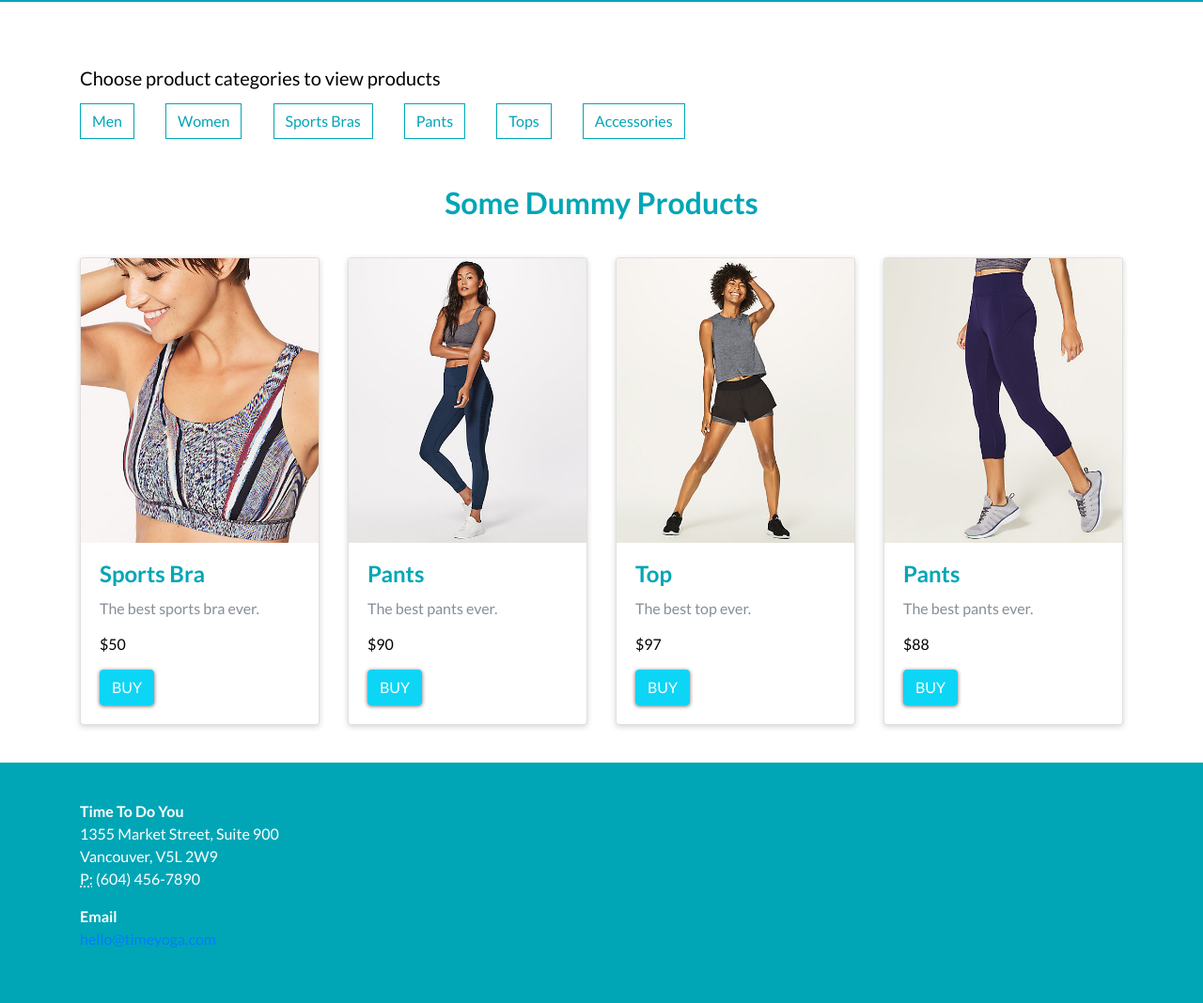
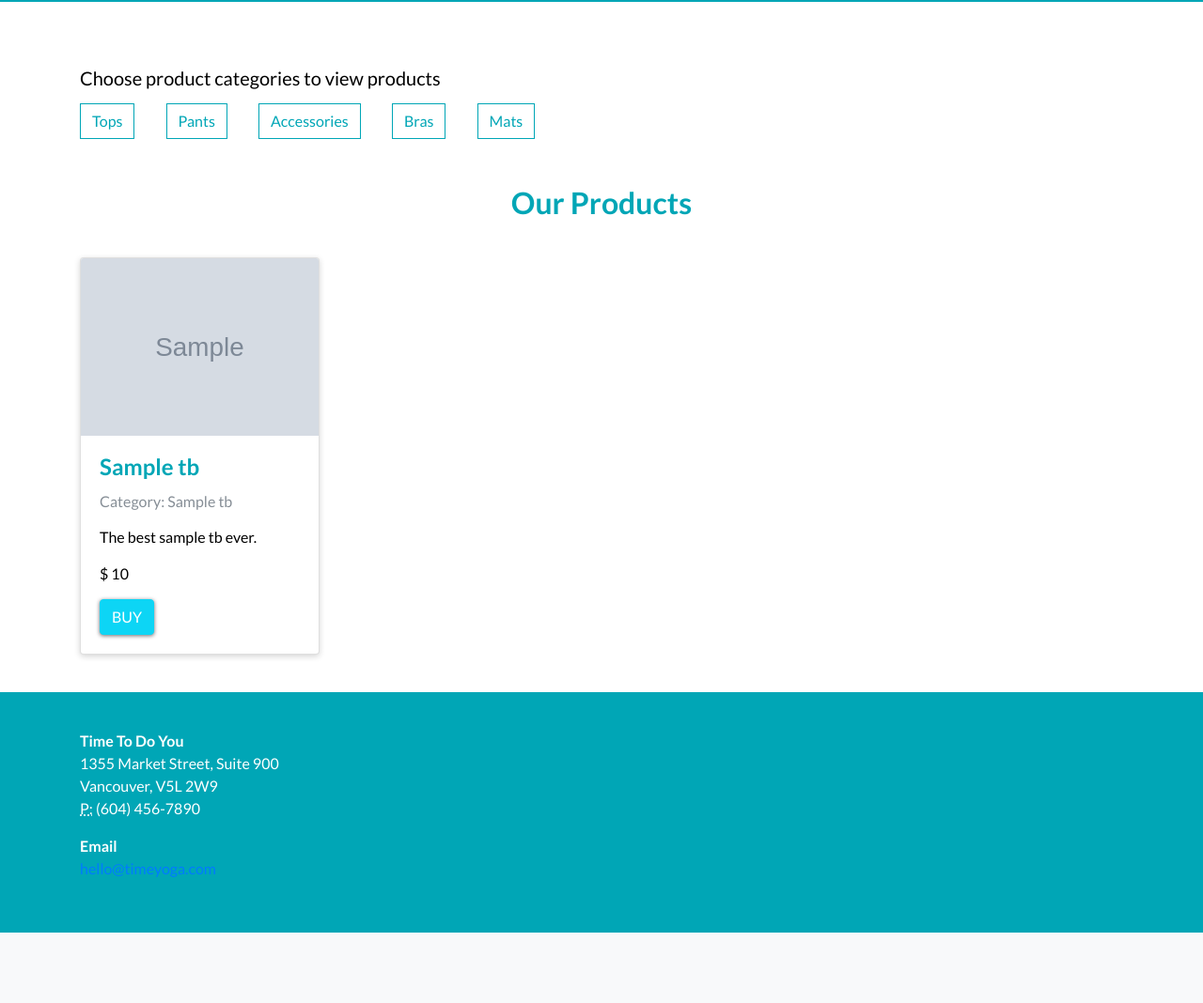
Before and after one commit to ninalouw/term3-wk4, a PHP site: page /products.php in a window 1280 px wide. Shown: the part 83-1151 px from the top of the page at 94% size. After the commit the page ends 1076 px from the top, so only its background shows below. Run offline with PHP 8.4, Linux system fonts and the light colour scheme; tables that the repository leaves empty or names only in its code hold one stand-in row (values such as "Sample post"); grey boxes marked "Sample" are stand-in pictures; some libraries are stand-ins or nearby versions.

Commit message:
set up sql tables, get products from db, display on products page

```diff
--- /dev/null
+++ b/backend/db.php
@@ -0,0 +1,37 @@
+<?php
+
+	// DB Connect
+	function db_connect() {
+		static $connection;
+
+		if(!isset($connection)) {
+			// Create Connection
+			$host = "localhost";
+			$user = "root";
+			$pw = "root";
+			$db = "yoga_db";
+			$connection = mysqli_connect($host, $user, $pw, $db);
+			// $configArray = parse_ini_file("../../con/config.ini");
+			// $connection = mysqli_connect($configArray["host"], $configArray["username"], $configArray["password"], $configArray["database"] );
+
+			if(!$connection) {
+				return mysqli_connect_error();
+			}
+			else {
+				return $connection;
+			}
+		}
+		else {
+			// Connection has already been made
+			return $connection;
+		}
+	}
+
+
+	// Close Connection
+	function db_close($conn) {
+		if($conn) {
+			mysqli_close($conn);
+		}
+	}
+?>
--- a/products.php
+++ b/products.php
@@ -7,67 +7,75 @@
         <div class="filters-products">
             <p class="lead"> Choose product categories to view products</p>
             <div class="filters-toggles">
-                <span class="filters-toggle active" data-product="men">Men</span>
-                <span class="filters-toggle active" data-product="women">Women</span>
-                <span class="filters-toggle active" data-product="bras">Sports Bras</span>
+                <span class="filters-toggle active" data-product="tops">Tops</span>
                 <span class="filters-toggle active" data-product="pants">Pants</span>
-                <span class="filters-toggle active" data-product="tops">Tops</span>
                 <span class="filters-toggle active" data-product="accessories">Accessories</span>
+                <span class="filters-toggle active" data-product="bras">Bras</span>
+                <span class="filters-toggle active" data-product="mats">Mats</span>
             </div>
         </div>
     </section>
     <!-- second card section -->
-    <h2 class="text-center">Some Dummy Products</h2>
-    <div class="row">
-        <div class="col-lg-3 col-md-3 col-sm-6 col-xs-6">
-            <div class="card">
-            <img class="card-img-top" src="img/bra-2.jpeg" alt="Card image">
-            <div class="card-body">
-                <h4 class="card-title">Sports Bra</h4>
-                <p class="card-text text-muted">The best sports bra ever.</p>
-                <p class="card-text">$50</p>
-                <a href="products.php" class="btn btn-primary">Buy</a>
-            </div>
-            </div>
-        </div>
+    <h2 class="text-center">Our Products</h2>
+    <?php
+        include "backend/db.php";
 
-        <div class="col-lg-3 col-md-3 col-sm-6 col-xs-6">
-            <div class="card">
-            <img class="card-img-top" src="img/pants-5.jpeg" alt="Card image">
-            <div class="card-body">
-                <h4 class="card-title">Pants</h4>
-            <p class="card-text text-muted">The best pants ever.</p>
-                <p class="card-text">$90</p>
-                <a href="products.php" class="btn btn-primary">Buy</a>
-            </div>
-            </div>
-        </div>
+        db_connect();
 
-        <div class="col-lg-3 col-md-3 col-sm-6 col-xs-6">
-            <div class="card">
-            <img class="card-img-top" src="img/top-1.jpeg" alt="Card image cap">
-            <div class="card-body">
-                <h4 class="card-title">Top</h4>
-            <p class="card-text text-muted">The best top ever.</p>
-                <p class="card-text">$97</p>
-                <a href="products.php" class="btn btn-primary">Buy</a>
-            </div>
-            </div>
-        </div>
+        if(db_connect()) {
+            $query = " SELECT * FROM product_tb
+                      INNER JOIN category_tb
+                      ON product_tb.id=category_tb.product_id
+                      ORDER BY id ";
+            $queryResult = mysqli_query(db_connect(), $query);
+            // var_dump($queryResult);
 
-        <div class="col-lg-3 col-md-3 col-sm-6 col-xs-6">
-            <div class="card">
-            <img class="card-img-top" src="img/pants-7.jpeg" alt="Card image cap">
-            <div class="card-body">
-                <h4 class="card-title">Pants</h4>
-                <p class="card-text text-muted">The best pants ever.</p>
-                <p class="card-text">$88</p>
-                <a href="products.php" class="btn btn-primary">Buy</a>
-            </div>
-            </div>
-        </div>
+            $numberOfRows = mysqli_num_rows($queryResult);
 
-    </div>
+            if( $numberOfRows > 0 ){
+
+                echo "<div class='row'>";
+
+                while($rowArray = mysqli_fetch_assoc($queryResult)) {
+
+                    $id = $rowArray["id"];
+                    $title = $rowArray["title"];
+                    $unformattedImage = $rowArray["image"];
+                    //image has ../, remove it
+                    $image = ltrim( $unformattedImage, "../" );
+                    $price = $rowArray["price"];
+                    //categories
+                    $categoryId = $rowArray["category_id"];
+                    $categoryName = $rowArray["category_name"];
+                    $lowerCaseCategory = strtolower($rowArray["category_name"]);
+                    echo "
+                        <div class='col-lg-3 col-md-3 col-sm-6 col-xs-6'>
+                            <input type='hidden' name='".$id."' value='".$id."'>
+                            <input type='hidden' name='".$categoryId."' value='".$categoryId."'>
+                            <div class='card'>
+                            <img class='card-img-top' src='$image' alt='Card image'>
+                            <div class='card-body'>
+                                <h4 class='card-title'>$title</h4>
+                                <p class='card-text text-muted'>Category: $categoryName</p>
+                                <p class='card-text'>The best $lowerCaseCategory ever.</p>
+                                <p class='card-text'>$ $price</p>
+                                <a href='' class='btn btn-primary buy-btn'>Buy</a>
+                            </div>
+                            </div>
+                        </div>
+                        ";
+                }
+                echo "</div>";
+            }
+            else {
+                echo "<p>No info to display!</p>";
+            }
+        }
+        else {
+            echo "<p>Connection Failed</p>";
+        }
+
+    ?>
 </div>
 <!-- php footer -->
 <?php include "partials/footer.php"?>
```
Also changed, not shown: backend/backend_db.php (added, +41 -0 lines), img/bottle-1.jpeg (added), img/bottle-2.jpeg (added), img/mat-1.jpeg (added), img/mat-2.jpeg (added), img/mat-3.jpeg (added), img/mat-4.jpeg (added), img/towel-1.jpeg (added), img/towel-2.jpeg (added), img/towel-3.jpeg (added).
